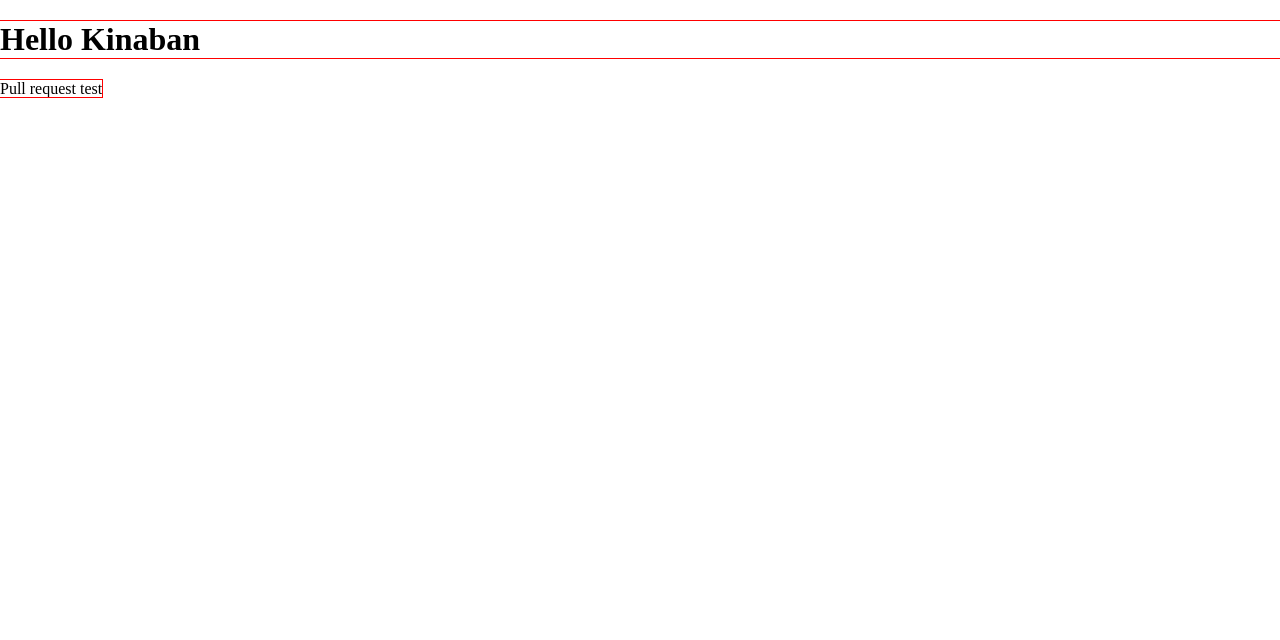
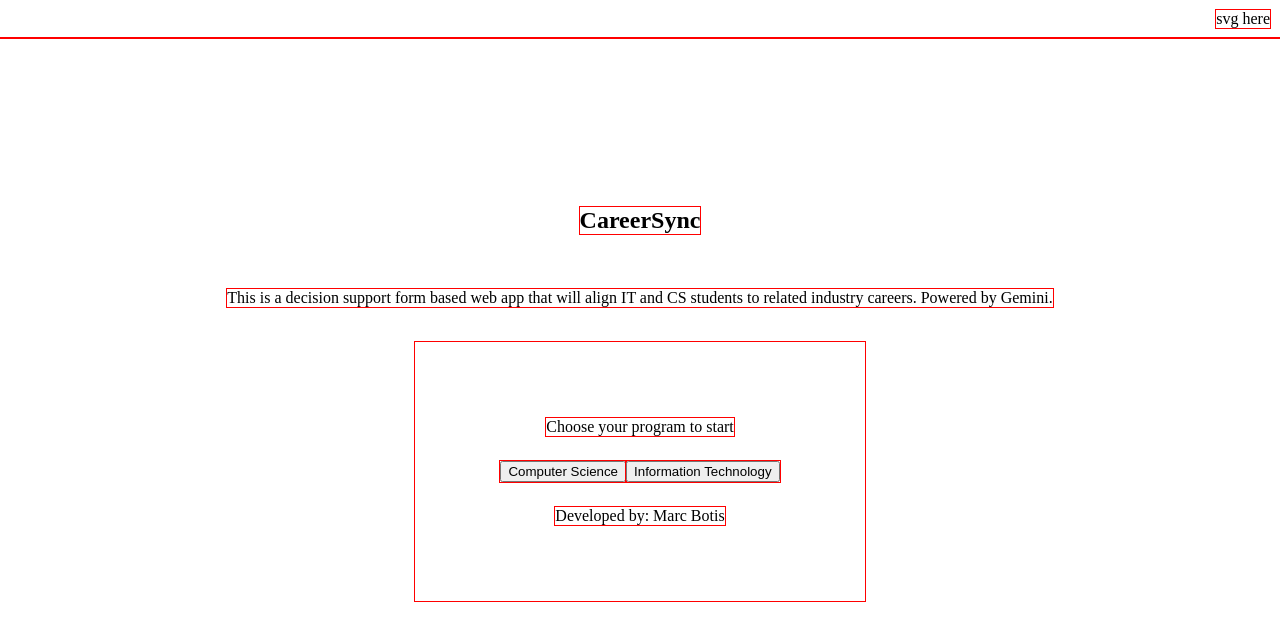
Before and after one commit to maki-sig/CareerSync, a Next.js app in the folder careersync/: page / in a window 1280 px wide. Shown: the top 640 px of the page. Built offline with nearby package versions, Linux system fonts and the light colour scheme.

Commit message:
Added the html skeletal structure and css for program page

```diff
--- a/careersync/app/layout.tsx
+++ b/careersync/app/layout.tsx
@@ -1,6 +1,7 @@
 import type { Metadata } from "next";
 import { Geist, Geist_Mono } from "next/font/google";
 import "../app/styles/global.css"
+import "../app/styles/theme.css"
 
 const geistSans = Geist({
   variable: "--font-geist-sans",
@@ -13,8 +14,8 @@ const geistMono = Geist_Mono({
 });
 
 export const metadata: Metadata = {
-  title: "Create Next App",
-  description: "Generated by create next app",
+  title: "CareerSync",
+  description: "Gemini Powered",
 };
 
 export default function RootLayout({
--- a/careersync/app/page.tsx
+++ b/careersync/app/page.tsx
@@ -1,8 +1,25 @@
+import "../app/styles/page.css"
+
 export default function Landing(){
   return(
     <>
-      <h1>Hello Kinaban</h1>
-      <span>Pull request test</span>
+      <div className="program-toggle-div">
+        <span>svg here</span>
+      </div>
+      <section className="program-section">
+        <h1>CareerSync</h1>
+        <span>This  is a decision support form based web app that will align IT and CS students to related industry careers. Powered by Gemini.</span>
+        {/* the card */}
+        <div className="program-card">
+          <span>Choose your program to start</span>
+          {/* btn grp */}
+          <div>
+            <button>Computer Science</button>
+            <button>Information Technology</button>
+          </div>
+          <span>Developed by: Marc Botis</span>
+        </div>
+      </section>
     </>
   )
 }
--- a/careersync/app/styles/global.css
+++ b/careersync/app/styles/global.css
@@ -8,4 +8,6 @@ body {
     height: 100%;
     overflow: auto;
     margin: 0;
+    display: flex;
+    flex-direction: column;
 }
--- /dev/null
+++ b/careersync/app/styles/page.css
@@ -0,0 +1,32 @@
+.program-toggle-div {
+    /* layout */
+    display: flex;
+    flex-direction: row;
+    justify-content: end;
+    align-items: center;
+    padding: 10px;
+}
+.program-section {
+    /* layout */
+    display: flex;
+    flex-direction: column;
+    align-items: center;
+    margin: 0;
+    flex: 1;
+    row-gap: 35px;
+    padding: 0 100px 50px 100px;
+    justify-content: center;
+}
+
+.program-card {
+    /* layout */
+    display: flex;
+    width: 100%;
+    max-width: 450px;
+    height: 259px;
+    padding: 25px 50px;
+    flex-direction: column;
+    justify-content: center;
+    align-items: center;
+    gap: 25px;
+}
--- /dev/null
+++ b/careersync/app/styles/theme.css
@@ -0,0 +1,19 @@
+/* Default light mode */
+:root {
+    --main-bg: #F8FAFC;
+    --card-bg: white;
+    --card-border: #E2E8F0;
+    --text-main: #1E1B4B;
+    --text-sub: #636E81;
+}
+
+/* Dark mode */
+@media (prefers-color-scheme: dark) {
+    :root {
+        --main-bg: #020617;
+        --card-bg: #0B1120;
+        --card-border: #1E293B;
+        --text-main: #F8FAFC;
+        --text-sub: #94A3B8;
+    }
+}
```
